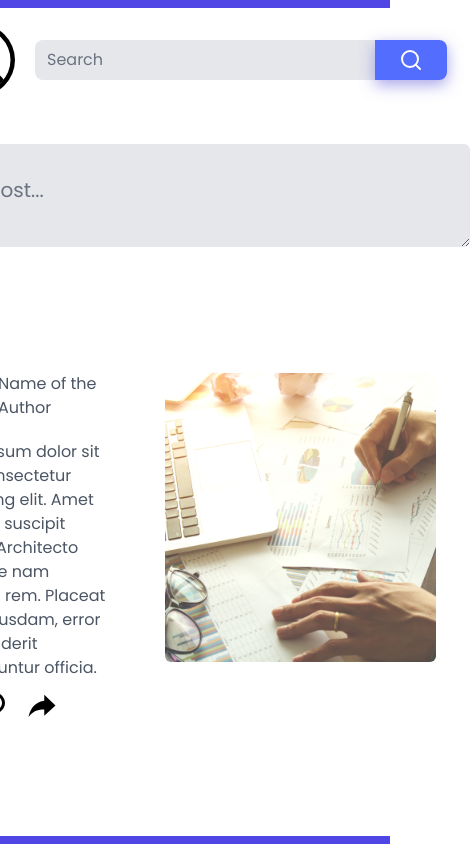
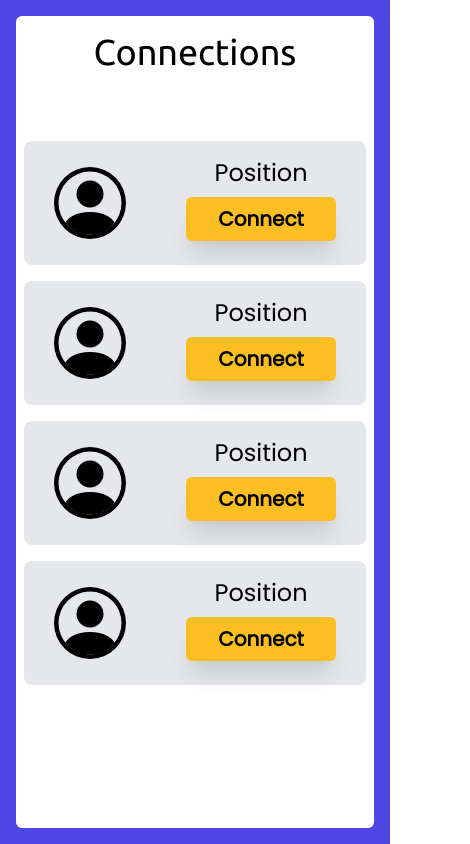
Before and after one commit to IVARA-Application/IV-WEB-FRONTEND-TEAM-MentorBABA, a React (Create React App) app in the folder client/: page / in a window 390 px wide. Shown: the whole page, 470 px wide, since content can reach past the window. Built offline with nearby package versions, Linux system fonts and the light colour scheme.

Commit message:
connections done and responsive

```diff
--- a/client/src/Components/ChatBox/Connections.js
+++ b/client/src/Components/ChatBox/Connections.js
@@ -1,7 +1,57 @@
 import React from "react";
 
+import { BsPeopleCircle } from "react-icons/bs";
+
 function Connections() {
-  return <div></div>;
+  return (
+    <div className="bg-indigo-600">
+      <div className="p-4 flex flex-col items-center h-screen">
+        <div className="bg-white h-full w-full rounded-md">
+          <h1 className="text-center text-4xl py-4">Connections</h1>
+          <div className="flex flex-col items-center justify-center w-full h-4/5 py-12">
+            <div className="grid md:grid-cols-2 md:grid-rows-2 gap-4 md:py-12 w-full lg:w-4/5 mx-auto">
+              <div className="bg-gray-200 flex mx-2 lg:w-4/5 rounded-lg py-4 md:py-8 justify-around lg:mx-auto items-center">
+                <BsPeopleCircle className="md:text-9xl text-7xl" />
+                <div className="flex flex-col items-center">
+                  <p className="text-2xl">Position</p>
+                  <button className="bg-yellow-400 py-2 px-8 rounded-md font-bold text-xl my-2 shadow-xl">
+                    Connect
+                  </button>
+                </div>
+              </div>
+              <div className="bg-gray-200 flex mx-2 lg:w-4/5 rounded-lg py-4 md:py-8 justify-around lg:mx-auto items-center">
+                <BsPeopleCircle className="md:text-9xl text-7xl" />
+                <div className="flex flex-col items-center">
+                  <p className="text-2xl">Position</p>
+                  <button className="bg-yellow-400 py-2 px-8 rounded-md font-bold text-xl my-2 shadow-xl">
+                    Connect
+                  </button>
+                </div>
+              </div>
+              <div className="bg-gray-200 flex mx-2 lg:w-4/5 rounded-lg py-4 md:py-8 justify-around lg:mx-auto items-center">
+                <BsPeopleCircle className="md:text-9xl text-7xl" />
+                <div className="flex flex-col items-center">
+                  <p className="text-2xl">Position</p>
+                  <button className="bg-yellow-400 py-2 px-8 rounded-md font-bold text-xl my-2 shadow-xl">
+                    Connect
+                  </button>
+                </div>
+              </div>
+              <div className="bg-gray-200 flex mx-2 lg:w-4/5 rounded-lg py-4 md:py-8 justify-around lg:mx-auto items-center">
+                <BsPeopleCircle className="md:text-9xl text-7xl" />
+                <div className="flex flex-col items-center">
+                  <p className="text-2xl">Position</p>
+                  <button className="bg-yellow-400 py-2 px-8 rounded-md font-bold text-xl my-2 shadow-xl">
+                    Connect
+                  </button>
+                </div>
+              </div>
+            </div>
+          </div>
+        </div>
+      </div>
+    </div>
+  );
 }
 
 export default Connections;
--- a/client/src/Components/HomeRoute/index.js
+++ b/client/src/Components/HomeRoute/index.js
@@ -13,7 +13,7 @@ import BabaPsy from "./BabaPsy";
 import BabaNews from "./BabaNews";
 import Footer from "./Footer";
 import NavBar from "./NavBar";
-import ChatBox from "../ChatBox/DashBoard";
+import ChatBox from "../ChatBox/Connections";
 
 function HomeComp() {
   return (
```
